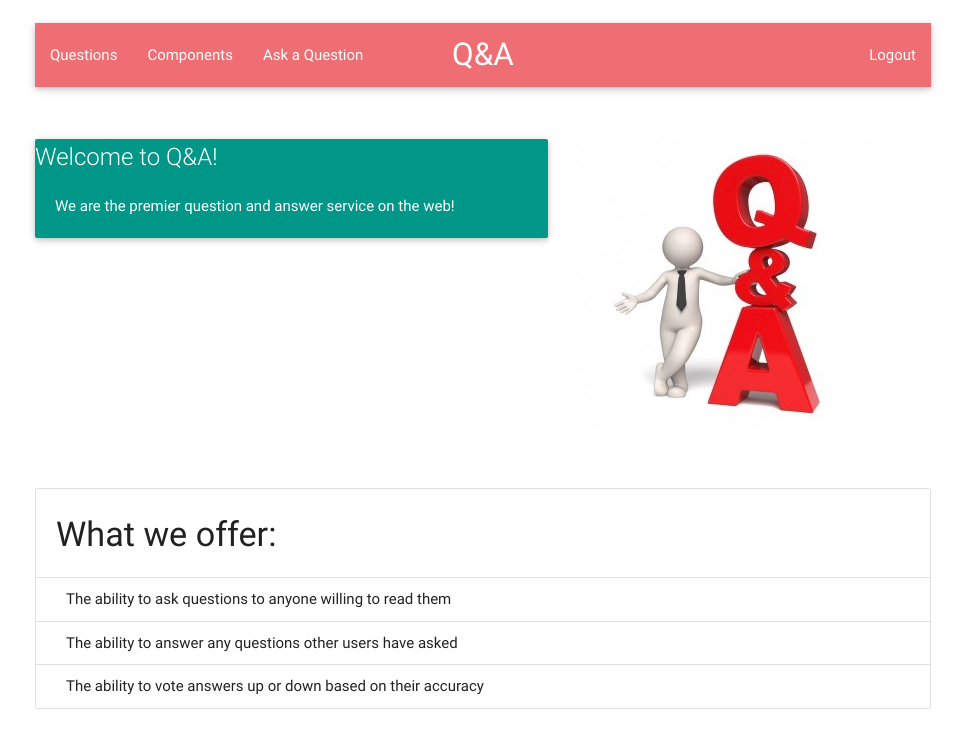
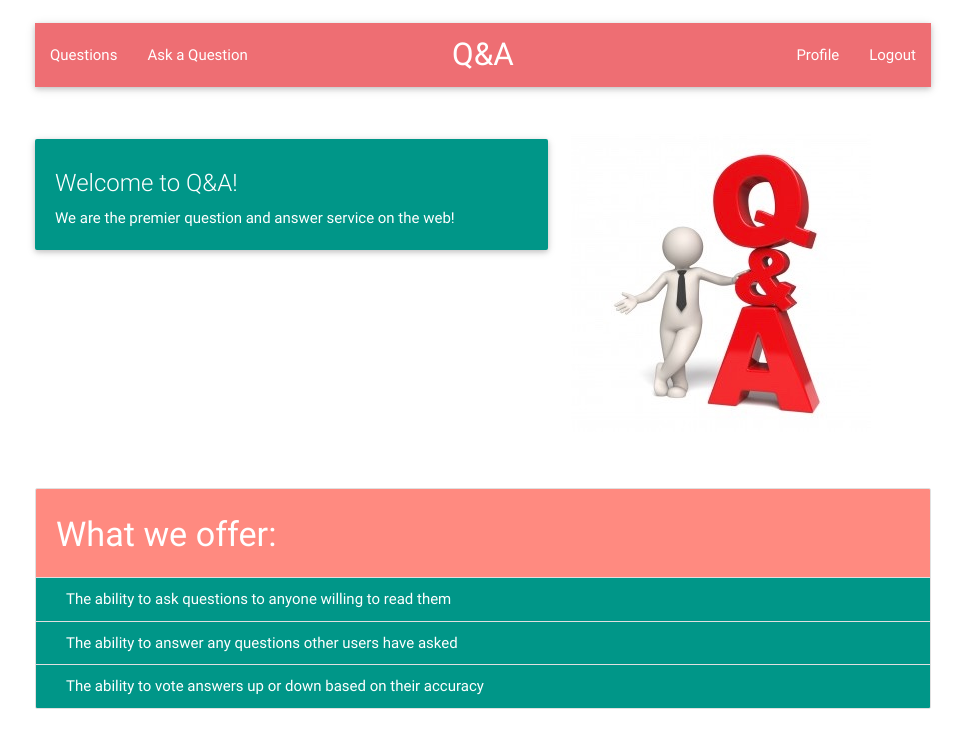
Before and after one commit to zseaborn63/Q_and_A, a Django app: page / in a window 1280 px wide. Shown: the top 748 px of the page, without its empty margins (157-1122 px from the left). Run offline with Django 3.2, Linux system fonts and the light colour scheme; the visitor is signed in with stand-in values (Sample User, id 1); some libraries are stand-ins or nearby versions.

Commit message:
Added Profile view.  Changed some stylings.

```diff
--- a/Overflow/Overflow/urls.py
+++ b/Overflow/Overflow/urls.py
@@ -18,7 +18,7 @@ from django.contrib import admin
 
 from django.contrib.auth.decorators import login_required
 from Q_and_A.views import WelcomeView, UserCreate, QuestionListView, CreateQuestionView, QuestionCreation, QuestionDetailView,\
-    MakeQuestion, CreateAnswerView
+    MakeQuestion, CreateAnswerView, ProfileDetailView
 
 urlpatterns = [
     url(r'^admin/', include(admin.site.urls)),
@@ -30,5 +30,6 @@ urlpatterns = [
     url(r'^create_question/$', login_required(QuestionCreation.as_view()), name='create_question'),
     url(r'^make_question/$', login_required(MakeQuestion.as_view()), name='make_question'),
     url(r'^make_answer/(?P<pk>\d+)/$', login_required(CreateAnswerView.as_view()), name='create_answer'),
+    url(r'^profile/(?P<pk>\d+)/$', login_required(ProfileDetailView.as_view()), name='user_profile')
 
 ]
--- a/Overflow/Q_and_A/templates/Q_and_A/question_detail.html
+++ b/Overflow/Q_and_A/templates/Q_and_A/question_detail.html
@@ -27,7 +27,7 @@
         <ul class="collapsible" data-collapsible="accordion">
             {% for answer in object.answer_set.all %}
             <li>
-              <div class="collapsible-header"><i class="material-icons">filter_drama</i>{{ answer.answerer }} says:</div>
+              <div class="collapsible-header active red accent-1 white-text"><i class="material-icons">filter_drama</i>{{ answer.answerer }} says:</div>
               <div class="collapsible-body"><p>{{ answer.body }}</p></div>
             </li>
             {% endfor %}
--- a/Overflow/Q_and_A/templates/base.html
+++ b/Overflow/Q_and_A/templates/base.html
@@ -18,13 +18,13 @@
         <a href="#" data-activates="mobile-demo" class="button-collapse"><i class="material-icons">menu</i></a>
       <ul id="nav-mobile" class="left hide-on-med-and-down">
         <li><a href="{% url 'question_list' %}">Questions</a></li>
-        <li><a href="badges.html">Components</a></li>
           {% if request.user.id %}
         <li><a href="{% url 'create_question' %}">Ask a Question</a></li>
           {% endif %}
           </ul>
         <ul id="nav-mobile" class="right hide-on-med-and-down">
           {% if request.user.id %}
+              <li><a href="{% url 'user_profile' request.user.id %}">Profile</a></li>
               <li><a href="{% url 'logout' %}?next=/">Logout</a></li>
               {% else %}
               <li><a href="{% url 'login' %}">Login</a></li>
@@ -33,10 +33,9 @@
       </ul>
         <ul class="side-nav" id="mobile-demo">
         <li><a href="{% url 'question_list' %}">Questions</a></li>
-        <li><a href="badges.html">Components</a></li>
-        <li><a href="collapsible.html">Javascript</a></li>
-        <li><a href="mobile.html">Mobile</a></li>
             {% if request.user.id %}
+            <li><a href="{% url 'create_question' %}">Ask a Question</a></li>
+            <li><a href="{% url 'user_profile' request.user.id %}">Profile</a></li>
             <li><a href="{% url 'logout' %}?next=/">Logout</a></li>
             {% else %}
             <li><a href="{% url 'login' %}">Login</a></li>
--- a/Overflow/Q_and_A/templates/welcome.html
+++ b/Overflow/Q_and_A/templates/welcome.html
@@ -9,10 +9,8 @@
     <div class="row">
         <div class="col s12 m7">
           <div class="card teal">
-            <div class="card-title white-text">
-              <span>Welcome to Q&A!</span>
-            </div>
-            <div class="card-content white-text">
+              <div class="card-content white-text">
+              <span class="card-title">Welcome to Q&A!</span>
               <p>We are the premier question and answer service on the web!</p>
             </div>
           </div>
@@ -23,10 +21,10 @@
       </div>
     <br>
     <ul class="collection with-header">
-        <li class="collection-header"><h4>What we offer:</h4></li>
-        <li class="collection-item">The ability to ask questions to anyone willing to read them</li>
-        <li class="collection-item">The ability to answer any questions other users have asked</li>
-        <li class="collection-item">The ability to vote answers up or down based on their accuracy</li>
+        <li class="collection-header red accent-1 white-text"><h4>What we offer:</h4></li>
+        <li class="collection-item teal white-text">The ability to ask questions to anyone willing to read them</li>
+        <li class="collection-item teal white-text">The ability to answer any questions other users have asked</li>
+        <li class="collection-item teal white-text">The ability to vote answers up or down based on their accuracy</li>
       </ul>
     <br>
 
--- a/Overflow/Q_and_A/views.py
+++ b/Overflow/Q_and_A/views.py
@@ -7,7 +7,7 @@ from django.shortcuts import render
 # Create your views here.
 
 from django.views.generic import TemplateView, CreateView, ListView, DetailView, View
-from Q_and_A.models import Question, Answer, Tag
+from Q_and_A.models import Question, Answer, Tag, Profile
 
 
 class WelcomeView(TemplateView):
@@ -82,3 +82,10 @@ class CreateAnswerView(CreateView):
         body = request.POST.get('body')
         Answer.objects.create(question_answered=question_answered, answerer=request.user, body=body)
         return HttpResponseRedirect(reverse('question_list'))
+
+class ProfileDetailView(DetailView):
+    model = Profile
+
+    def get_queryset(self):
+        user_id = self.kwargs.get("pk")
+        return self.model.objects.filter(user__id=user_id)
```
Also changed, not shown: Overflow/Q_and_A/templates/Q_and_A/profile_detail.html (added, +22 -0 lines), Overflow/Q_and_A/static/images/profile.jpg (added).
